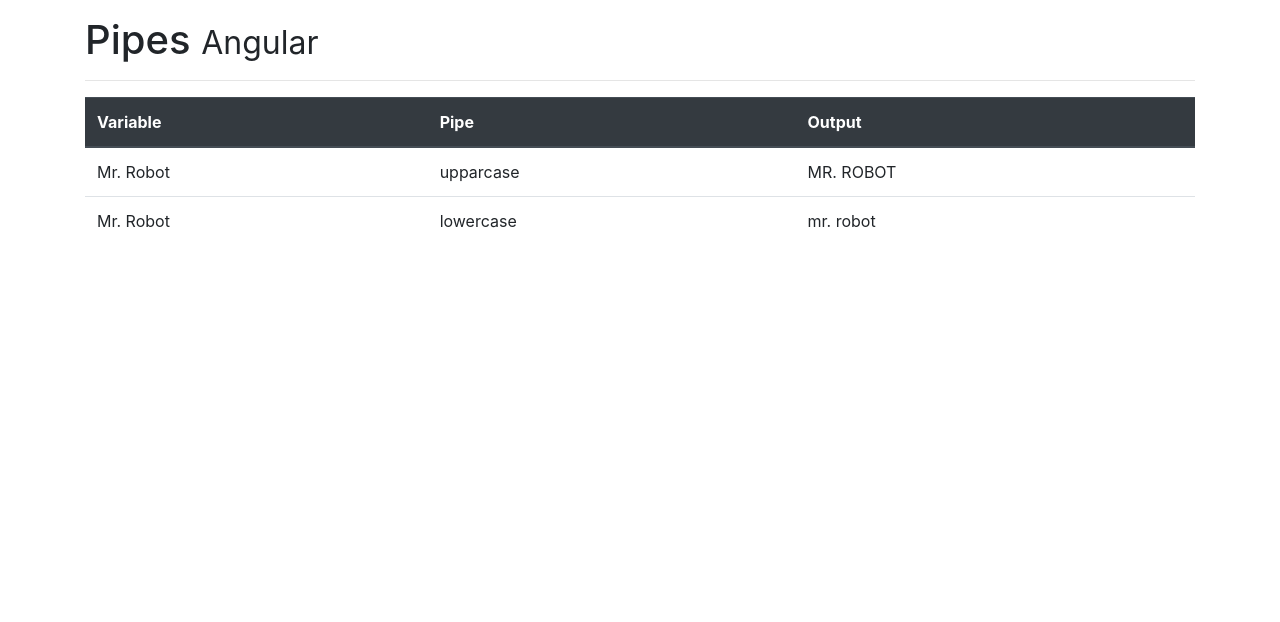
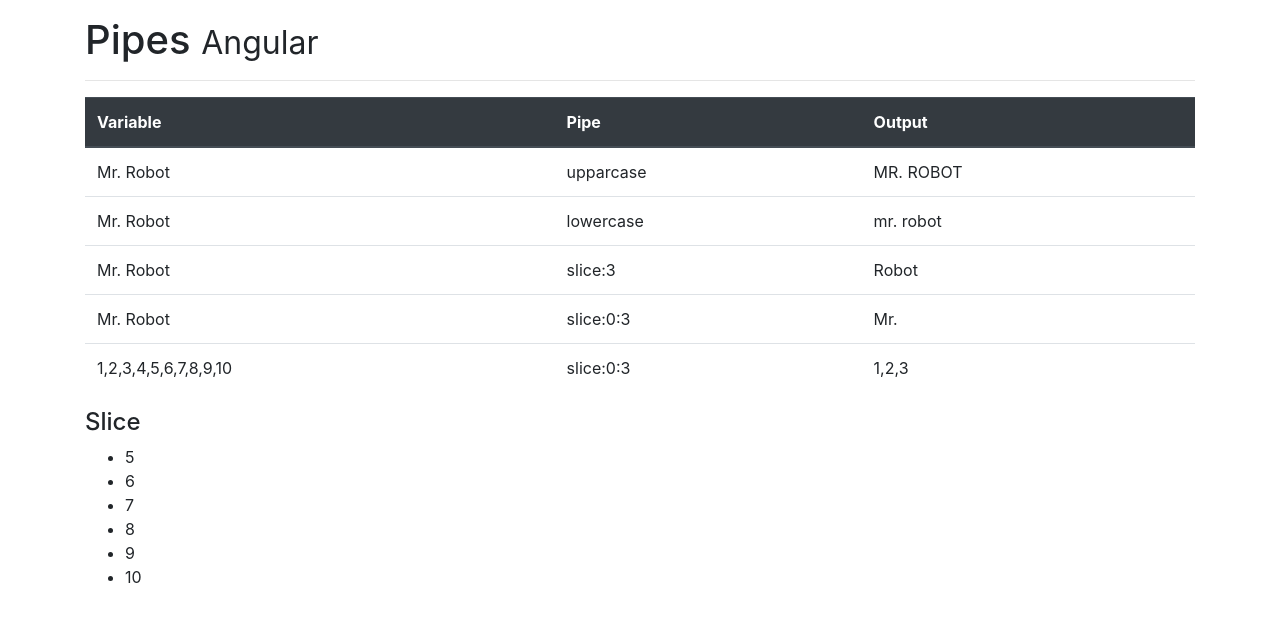
Before and after one commit to IsaacRh/angular-pipes, an Angular app: page / in a window 1280 px wide. Shown: the top 622 px of the page. Built offline with nearby package versions, Linux system fonts and the light colour scheme.

Commit message:
[ADD] --pipe slice

```diff
--- a/src/app/app.component.html
+++ b/src/app/app.component.html
@@ -20,6 +20,26 @@
         <td>lowercase</td>
         <td>{{ name| lowercase }}</td>
       </tr>
+      <tr>
+        <td>{{ name }}</td>
+        <td>slice:3</td>
+        <td>{{ name| slice:3 }}</td>
+      </tr>
+      <tr>
+        <td>{{ name }}</td>
+        <td>slice:0:3</td>
+        <td>{{ name| slice:0:3 }}</td>
+      </tr>
+      <tr>
+        <td>{{ array }}</td>
+        <td>slice:0:3</td>
+        <td>{{ array| slice:0:3 }}</td>
+      </tr>
     </table>
+
+    <h4>Slice</h4>
+    <ul>
+      <li *ngFor="let item of array | slice:4:20">{{ item }}</li>
+    </ul>
   </div>
 </div>
--- a/src/app/app.component.ts
+++ b/src/app/app.component.ts
@@ -7,4 +7,5 @@
 })
 export class AppComponent {
   name:string = 'Mr. Robot';
+  array = [1,2,3,4,5,6,7,8,9,10];
 }
```
